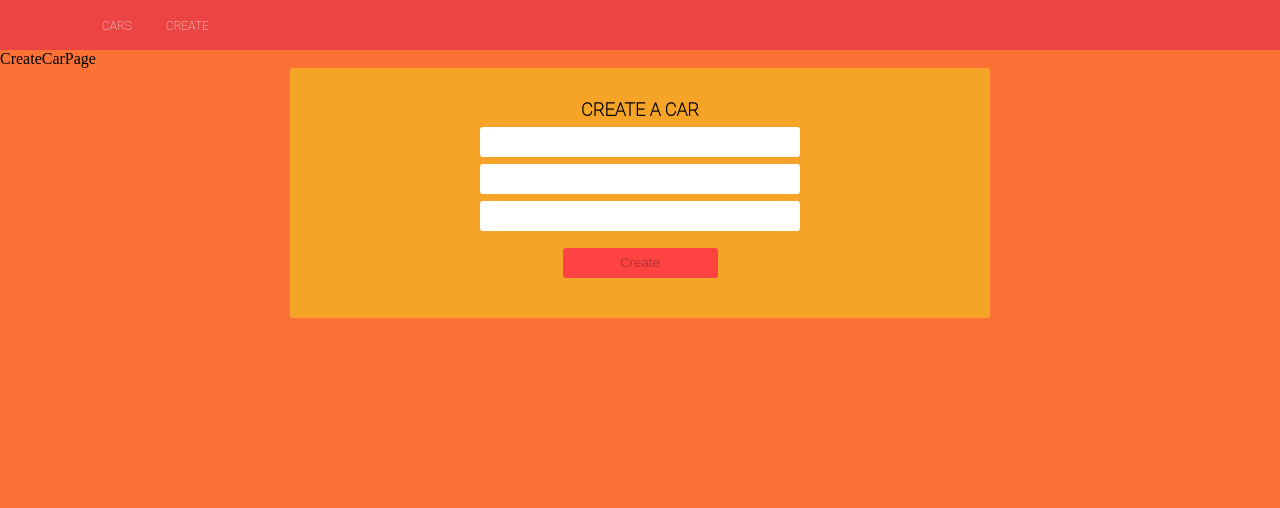
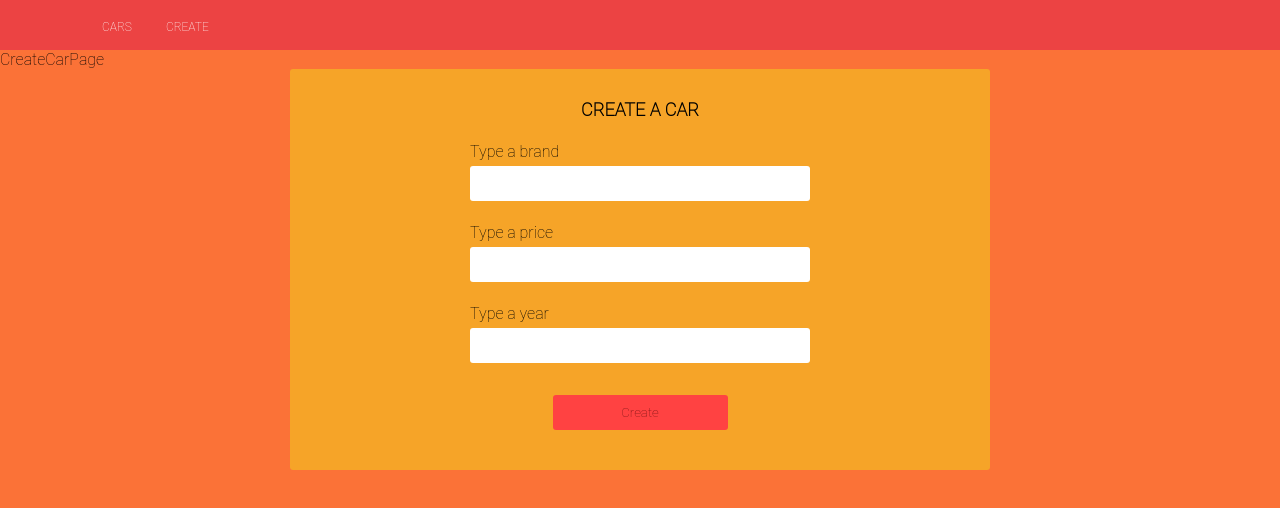
Before and after one commit to zoriana668/my-react-2026, a React (Vite) app: page /cars/create in a window 1280 px wide. Shown: the top 508 px of the page. Built offline with nearby package versions, Linux system fonts and the light colour scheme.

Commit message:
updates - adding errors block to input fields and adding some stylization to them

```diff
--- a/src/components/CreateFormComponent/CreateFormComponent.css
+++ b/src/components/CreateFormComponent/CreateFormComponent.css
@@ -1,7 +1,3 @@
-
-* {
-    box-sizing: border-box;
-}
 
 
 .form-wrapper {
@@ -27,15 +23,26 @@
 
 .form-heading {
     text-align: center;
-    font-family: "Roboto Thin", sans-serif;
     text-transform: uppercase;
     font-size: 18px;
+    margin-bottom: 15px;
+}
+
+.input-wrapper {
+    display: flex;
+    flex-direction: column;
+
+    margin-bottom: 15px;
+}
+
+label {
+    margin-bottom: 5px;
 
 }
 
 .input-field {
-    width: 320px;
-    height: 30px;
+    width: 340px;
+    height: 35px;
 
     border: none;
     border-radius: 3px;
@@ -44,10 +51,16 @@
     padding: 3px 10px;
 }
 
+.error-message {
+    font-size: 14px;
+    color: #982828;
+}
+
 .btn-create {
-    width: 155px;
-    height: 30px;
+    width: 175px;
+    height: 35px;
     background-color: #379702;
+    color: #1d5500;
     border-radius: 3px;
 
     border: none;
@@ -62,6 +75,7 @@
 
 .btn-create:disabled {
     background-color: #ff4242;
+    color: #781414;
 
 }
 
--- a/src/components/CreateFormComponent/CreateFormComponent.tsx
+++ b/src/components/CreateFormComponent/CreateFormComponent.tsx
@@ -3,6 +3,7 @@ import {carValidator} from "../../validators/car.validator.ts";
 import {joiResolver} from "@hookform/resolvers/joi";
 
 import './CreateFormComponent.css';
+import '../Menu/General.css';
 
 interface IFormProps {
     brand: string,
@@ -12,7 +13,7 @@ interface IFormProps {
 
 const CreateFormComponent = () => {
 
-    const {handleSubmit, register, formState: {isValid}} = useForm<IFormProps>({mode: 'all', resolver: joiResolver(carValidator)});
+    const {handleSubmit, register, formState: {errors, isValid}} = useForm<IFormProps>({mode: 'all', resolver: joiResolver(carValidator)});
 
     const customHandler = (formDataProps:IFormProps) => {
         console.log(formDataProps)
@@ -26,9 +27,31 @@ const CreateFormComponent = () => {
                 <form onSubmit={handleSubmit(customHandler)} className={'create-form'}>
                     <h3 className={'form-heading'}>Create a car</h3>
 
-                    <input type='text' className={'input-field input-brand'} {...register('brand')}/>
-                    <input type='number' className={'input-field input-price'} {...register('price')}/>
-                    <input type='number' className={'input-field input-year'} {...register('year')}/>
+                    <div className={'input-wrapper'}>
+                        <label htmlFor={'brand'}>
+                            Type a brand
+                        </label>
+                        <input type='text' id='brand' className={'input-field input-brand'} {...register('brand')}/>
+                        {errors.brand && <div className={'error-message'}>{errors.brand.message}</div>}
+                    </div>
+
+
+                    <div className={'input-wrapper'}>
+                        <label htmlFor={'price'}>
+                            Type a price
+                        </label>
+                        <input type='number' id='price' className={'input-field input-price'} {...register('price')}/>
+                        {errors.price && <div className={'error-message'}>{errors.price.message}</div>}
+                    </div>
+
+                    <div className={'input-wrapper'}>
+                        <label htmlFor={'year'}>
+                            Type a year
+                        </label>
+                        <input type='number' id='year' className={'input-field input-year'} {...register('year')}/>
+                        {errors.year && <div className={'error-message'}>{errors.year.message}</div>}
+                    </div>
+
                     <button className={'btn-create'} disabled={!isValid}>Create</button>
                 </form>
             </div>
--- a/src/components/Menu/General.css
+++ b/src/components/Menu/General.css
@@ -3,6 +3,8 @@
     box-sizing: border-box;
     margin: 0;
     padding: 0;
+
+    font-family: "Roboto Thin", sans-serif;
 }
 
 .base-container {
```
